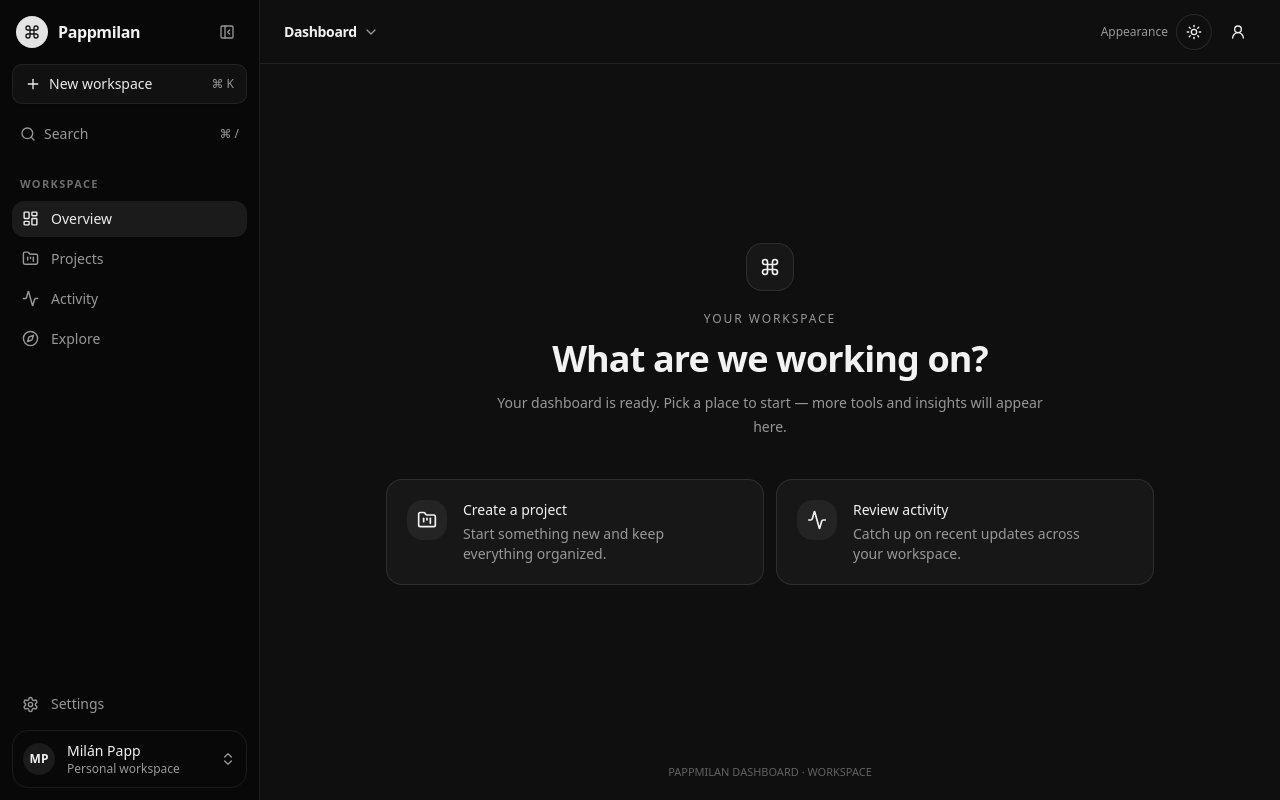
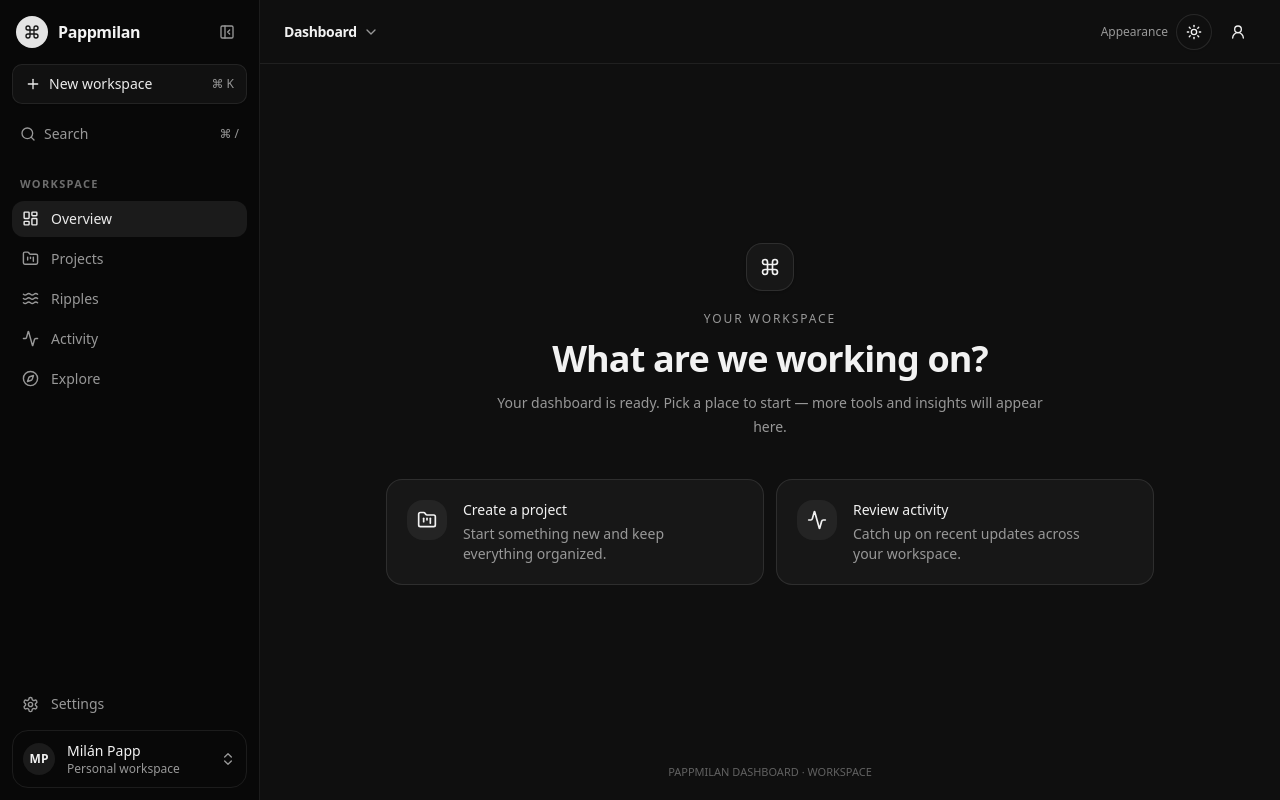
Before and after one commit to papp-milan/dashboard, a React (Vite) app: page / in a window 1280 px wide. Built offline with nearby package versions, Linux system fonts and the light colour scheme.

Commit message:
feat(dashboard): add Ripples workspace navigation

```diff
--- a/src/App.tsx
+++ b/src/App.tsx
@@ -14,7 +14,9 @@ import {
   Settings,
   Sun,
   UserRound,
+  Waves,
 } from "lucide-react"
+import RipplesPage from "@/features/ripples/RipplesPage"
 import { useEffect, useState } from "react"
 import { Button } from "@/components/ui/button"
 
@@ -23,6 +25,7 @@ type Theme = "dark" | "light"
 const navigation = [
   { label: "Overview", icon: LayoutDashboard, active: true },
   { label: "Projects", icon: FolderKanban },
+  { label: "Ripples", icon: Waves },
   { label: "Activity", icon: Activity },
   { label: "Explore", icon: Compass },
 ]
@@ -30,6 +33,7 @@ const navigation = [
 export default function App() {
   const [theme, setTheme] = useState<Theme>("dark")
   const [sidebarOpen, setSidebarOpen] = useState(true)
+  const [activeSection, setActiveSection] = useState("Overview")
 
   useEffect(() => {
     const savedTheme = window.localStorage.getItem("dashboard-theme") as Theme | null
@@ -80,7 +84,8 @@ export default function App() {
             {navigation.map(({ label, icon: Icon, active }) => (
               <button
                 key={label}
-                className={`flex h-9 w-full items-center gap-3 rounded-lg px-2.5 text-sm transition-colors ${active ? "bg-sidebar-accent font-medium text-sidebar-foreground" : "text-muted-foreground hover:bg-sidebar-accent hover:text-sidebar-foreground"}`}
+                onClick={() => setActiveSection(label)}
+                className={`flex h-9 w-full items-center gap-3 rounded-lg px-2.5 text-sm transition-colors ${activeSection === label ? "bg-sidebar-accent font-medium text-sidebar-foreground" : "text-muted-foreground hover:bg-sidebar-accent hover:text-sidebar-foreground"}`}
               >
                 <Icon className="size-[17px]" />
                 {label}
@@ -135,6 +140,9 @@ export default function App() {
           </div>
         </header>
 
+        {activeSection === "Ripples" ? (
+          <section className="min-w-0 flex-1"><RipplesPage /></section>
+        ) : (
         <section className="flex flex-1 items-center justify-center px-5 py-16">
           <div className="w-full max-w-3xl">
             <div className="mx-auto mb-10 max-w-xl text-center">
@@ -165,6 +173,7 @@ export default function App() {
             </div>
           </div>
         </section>
+        )}
         <footer className="px-6 pb-5 text-center text-[11px] text-muted-foreground/60">PAPPMILAN DASHBOARD · WORKSPACE</footer>
       </main>
     </div>
```
